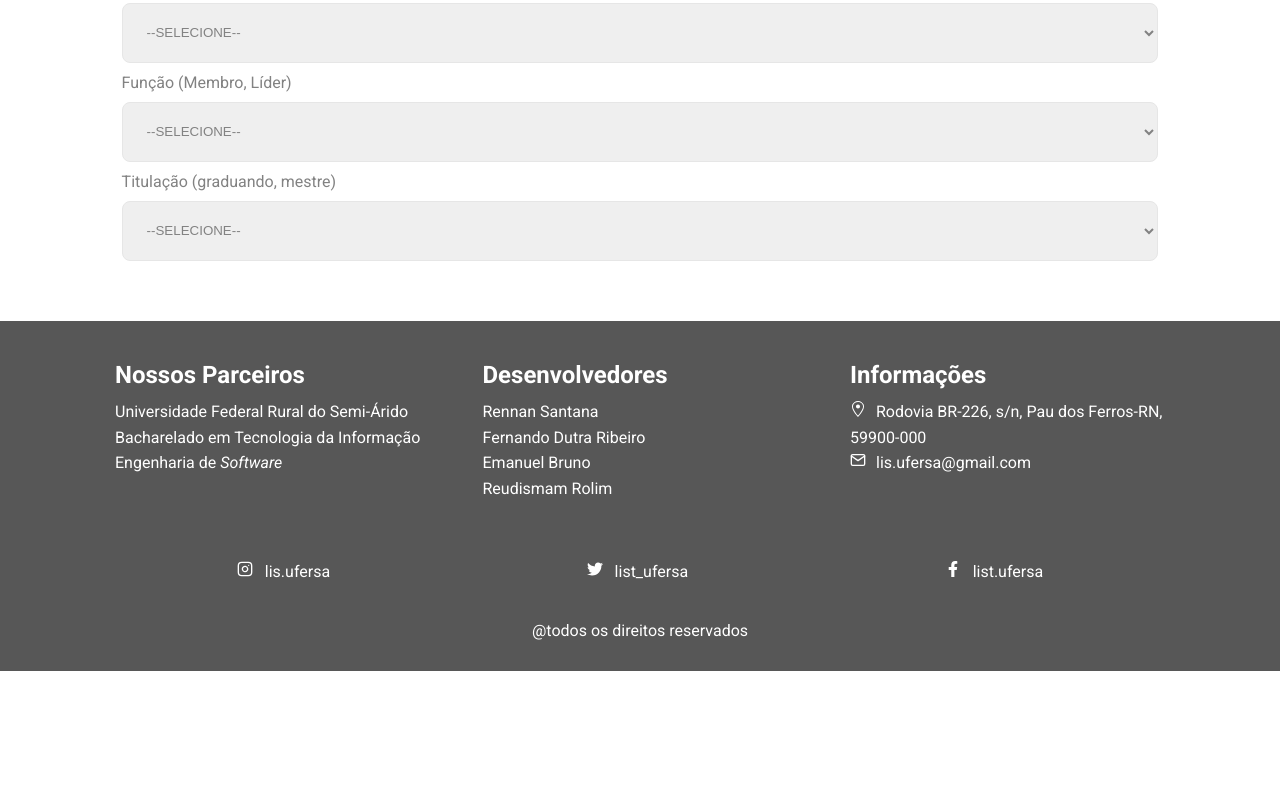
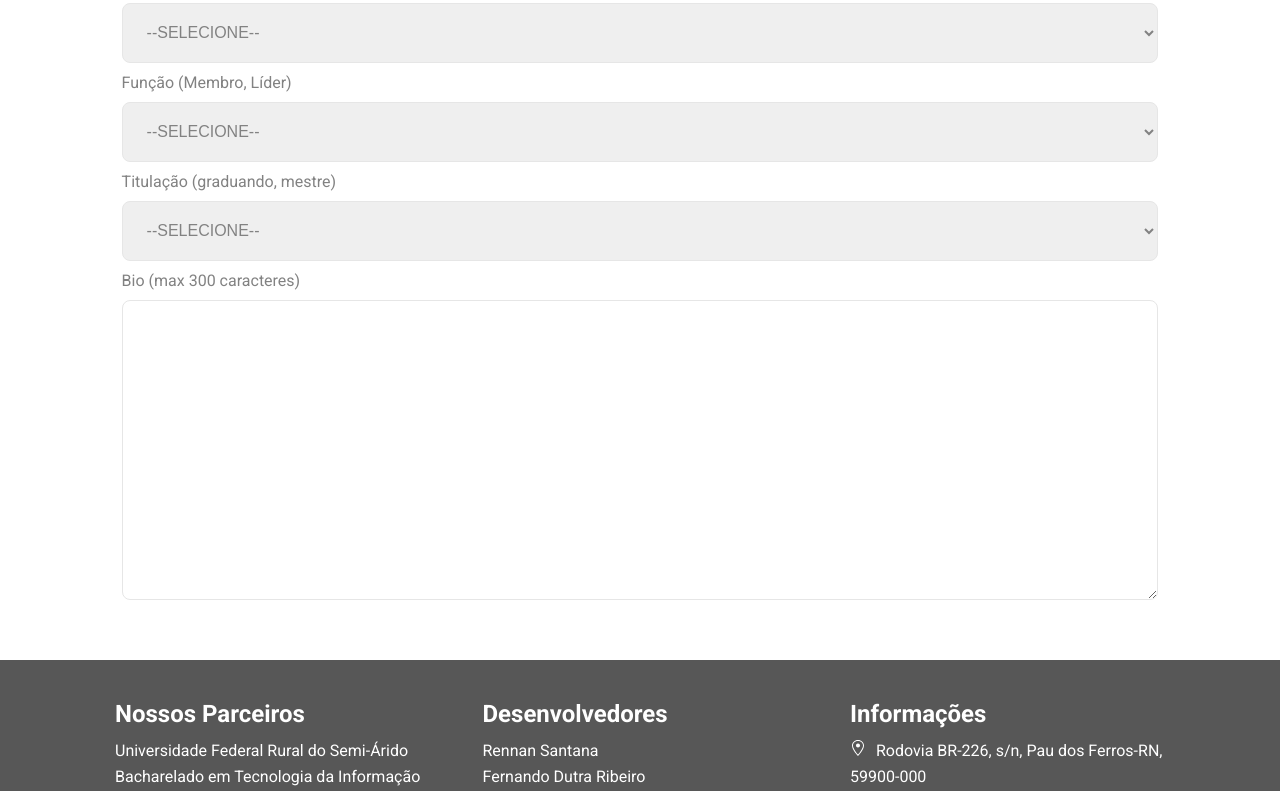
Before and after one commit to reudismam/LIS-lab, a React (Create React App) app: page /signup in a window 1280 px wide. Shown: the part 1121-1912 px from the top of the page. Before the commit the page ends 1792 px from the top, so only its background shows below. Built offline with nearby package versions, Linux system fonts and the light colour scheme.

Commit message:
Concluindo a seção dados pessoais do formulário para criar uma conta.

```diff
--- a/src/components/InputStyles/index.tsx
+++ b/src/components/InputStyles/index.tsx
@@ -18,4 +18,5 @@
     border-radius: 0.8rem;
     padding-left: 20px;
     color: var(--cinza);
+    font-size: 1.6rem;
 `
--- /dev/null
+++ b/src/components/TextArea/index.tsx
@@ -0,0 +1,33 @@
+import React, { InputHTMLAttributes } from 'react';
+import styled from 'styled-components';
+import { ContainerStyles, LabelStyles, InputStyles } from '../InputStyles';
+
+const TextAreaContainer = styled.div`
+    ${ContainerStyles}
+`
+
+const Label = styled.label`
+    ${LabelStyles}
+`
+
+const TextAreaBox = styled.textarea`
+    ${InputStyles}
+    height: 300px;
+    padding: 20px;
+`
+
+interface TextAreaProps extends InputHTMLAttributes<HTMLTextAreaElement> {
+    name: string,
+    label: string
+}
+
+const TextArea: React.FC<TextAreaProps> = ({name, label, ...rest}) => {
+    return (
+        <TextAreaContainer>
+            <Label htmlFor={name}>{label}</Label>
+            <TextAreaBox id={name} name={name} {...rest}/>
+        </TextAreaContainer>
+    );
+}
+
+export default TextArea;
--- a/src/pages/CriarConta/index.tsx
+++ b/src/pages/CriarConta/index.tsx
@@ -4,6 +4,7 @@
 import criarContaImg from '../../assets/images/CriarConta/criarConta.svg';
 import Input from '../../components/Input';
 import Select from '../../components/Select';
+import TextArea from '../../components/TextArea';
 
 const categoria = ['Discente', 'Docente']
 const funcao = ['Membro', 'Líder']
@@ -101,6 +102,7 @@
                             options={titulacao}
                         />
                     </Property>
+                    <TextArea name="bio" label=" Bio (max  300 caracteres)"/>
                 </FieldSet>
             </Form>
         </PageTemplate>
```
